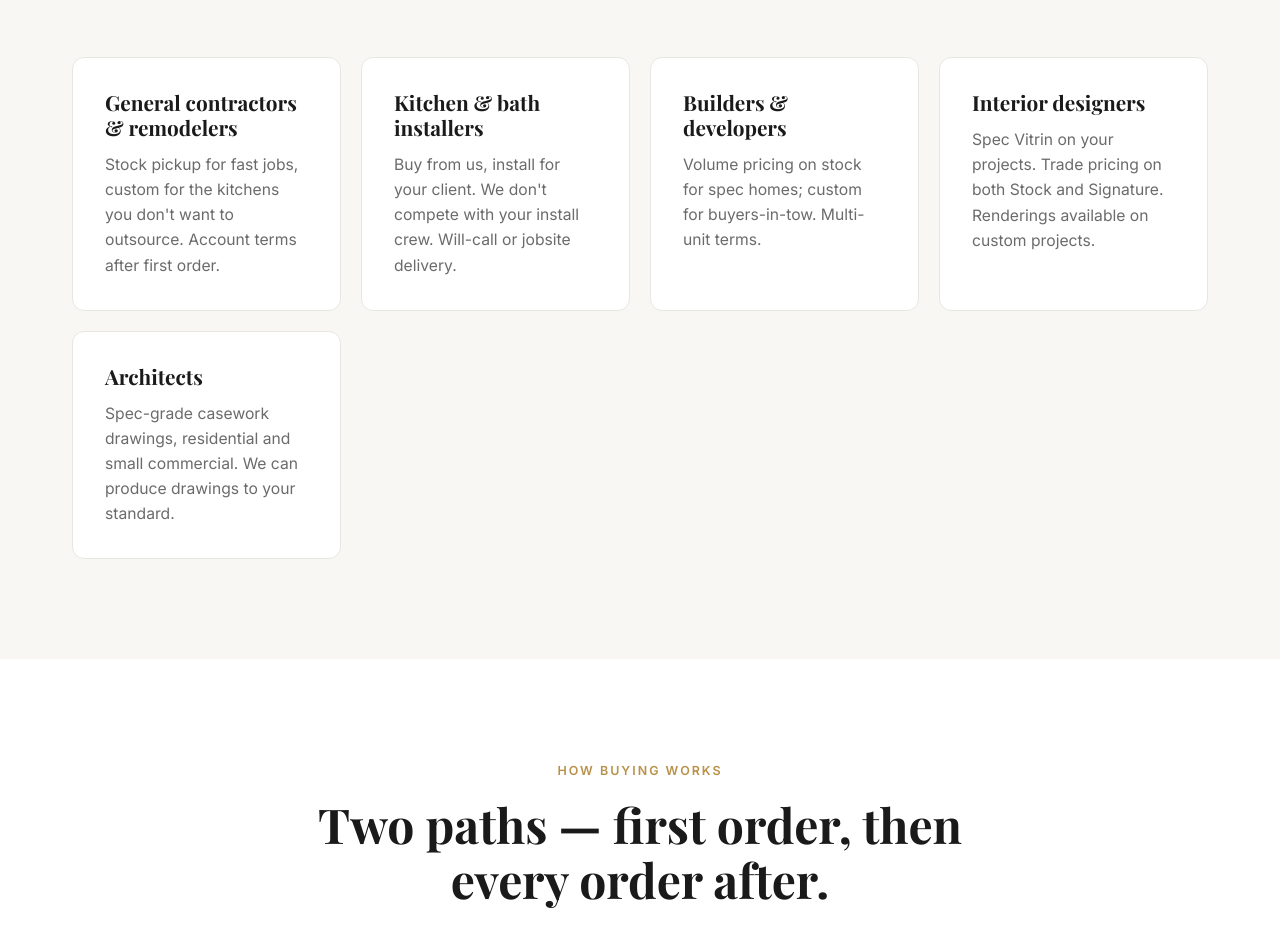
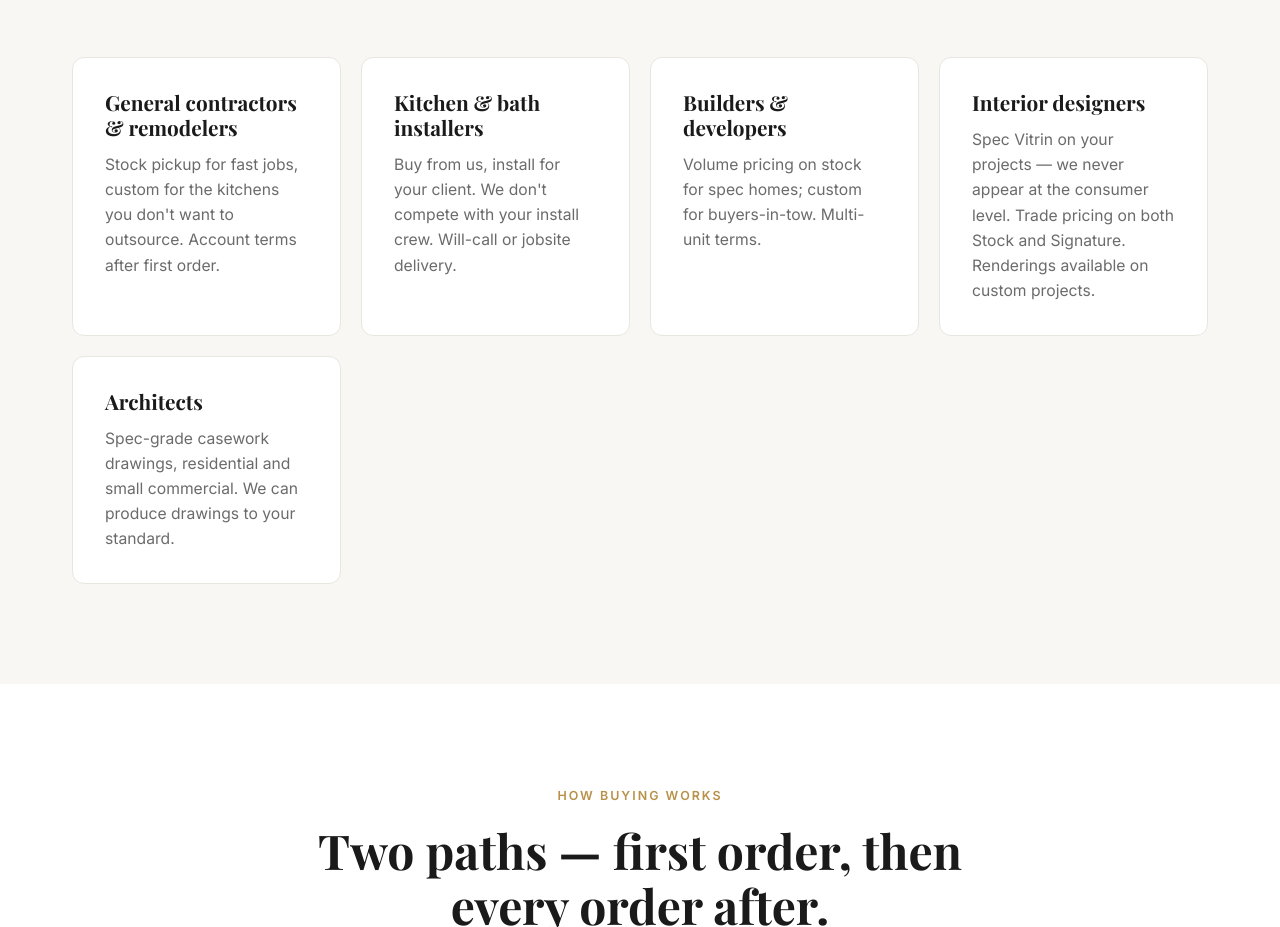
Before and after one commit to veyis/vitincabinetry.com, a Next.js app: page /trade in a window 1280 px wide. Shown: the part 1620-2547 px from the top of the page. Built offline with nearby package versions, Linux system fonts and the light colour scheme; no server answers.

Commit message:
fix(trade): strengthen designers card with explicit consumer-invisibility promise

```diff
--- a/src/app/trade/page.tsx
+++ b/src/app/trade/page.tsx
@@ -60,7 +60,7 @@ const audiences = [
   {
     id: "designers",
     title: "Interior designers",
-    desc: "Spec Vitrin on your projects. Trade pricing on both Stock and Signature. Renderings available on custom projects.",
+    desc: "Spec Vitrin on your projects — we never appear at the consumer level. Trade pricing on both Stock and Signature. Renderings available on custom projects.",
   },
   {
     id: "architects",
```
